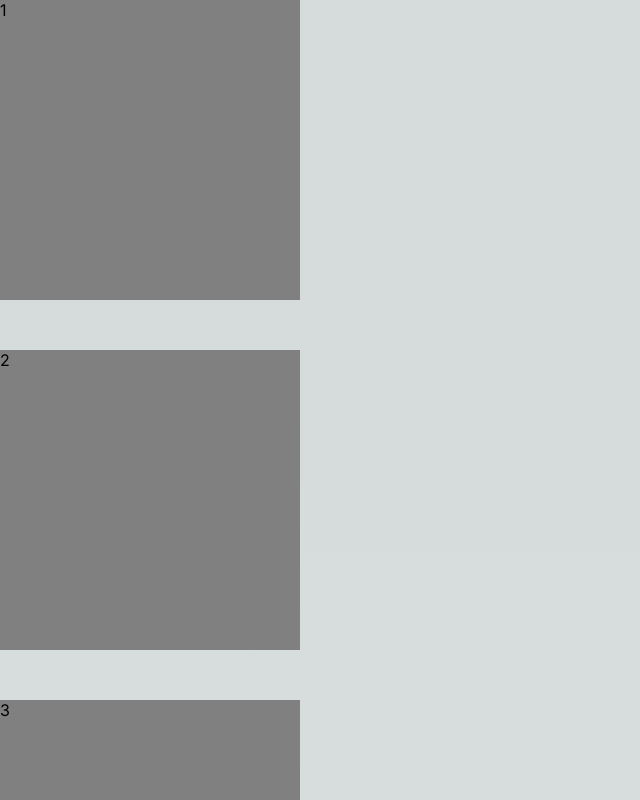
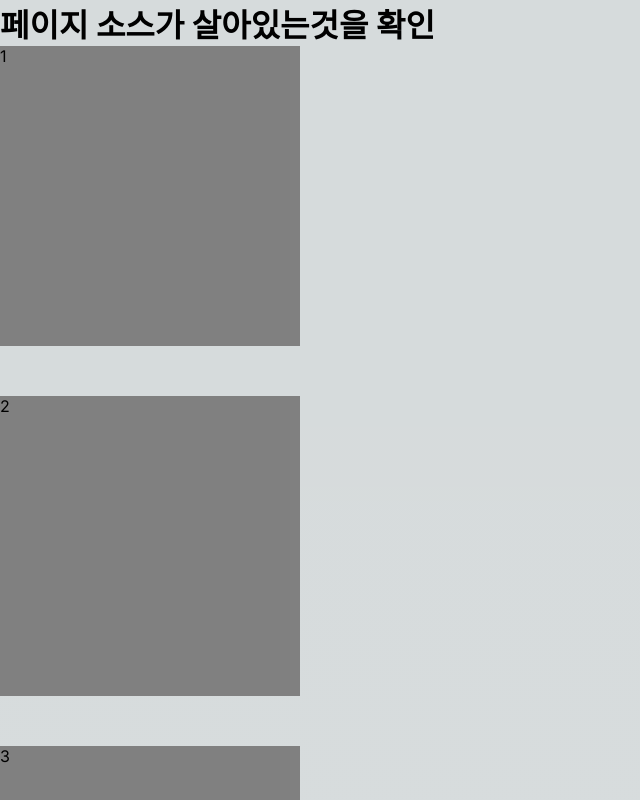
Before and after one commit to WebKBS/next-test, a Next.js app in the folder intersection-observer/: page / in a window 1280 px wide. Shown: the top 800 px of the page, without its empty margins (0-640 px from the left). Built offline with nearby package versions, Linux system fonts and the light colour scheme.

Commit message:
use client를 쓰더라도 페이지가 살아있음

```diff
--- a/intersection-observer/app/page.tsx
+++ b/intersection-observer/app/page.tsx
@@ -4,6 +4,7 @@ export default function Home() {
   console.log('[Home] render');
   return (
     <div>
+      <h1>페이지 소스가 살아있는것을 확인</h1>
       <Observer />
     </div>
   );
```
